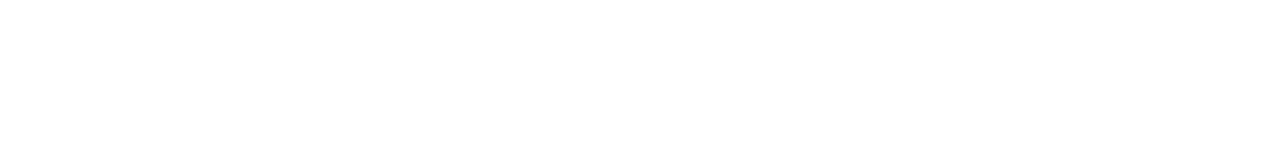
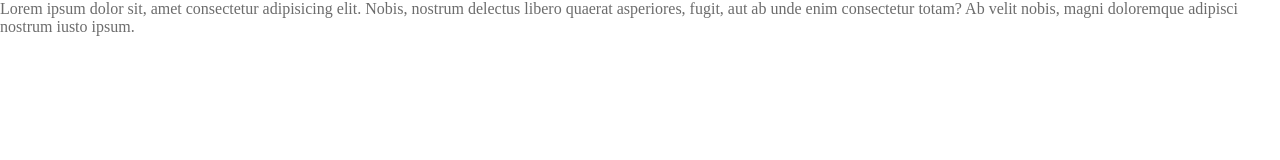
Before and after one commit to vitorbv/Projeto-Travelgram, a plain HTML site: page index.html in a window 1280 px wide. Drawn offline with Linux system fonts and the light colour scheme.

Commit message:
inicial style guide

```diff
--- a/index.html
+++ b/index.html
@@ -7,6 +7,6 @@
   <link rel="stylesheet" href="styles/index.css">
 </head>
 <body>
-
+  <p>Lorem ipsum dolor sit, amet consectetur adipisicing elit. Nobis, nostrum delectus libero quaerat asperiores, fugit, aut ab unde enim consectetur totam? Ab velit nobis, magni doloremque adipisci nostrum iusto ipsum.</p>
 </body>
 </html>
--- a/styles/global.css
+++ b/styles/global.css
@@ -3,3 +3,18 @@
   padding: 0;
   box-sizing: border-box;
 }
+
+:root {
+  --brand-color: #EF5F4C;
+  --shape-transparency: hwb(0 100% 0% / 0.56);
+  --background-color: #FFFFFF;
+  --surface-color: #F5F5F5;
+  --skeleton-color: #D9D9D9;
+  --text-color-primary: #313131;
+  --text-color-secondary: #6C6C6C;
+}
+
+body {
+  color: var(--text-color-secondary);
+  background-color: var(--background-color);
+}
```
Also changed, not shown: Assets/AirplaneTilt.svg (added), Assets/Image 01.png (added), Assets/Image 02.png (added), Assets/Image 03.png (added), Assets/Image 04.png (added), Assets/Image 05.png (added), Assets/Image 06.png (added), Assets/Image 07.png (added), Assets/Image 08.png (added), Assets/Image 09.png (added), Assets/Image 10.png (added), Assets/Image 11.png (added), Assets/Image.svg (added), Assets/Logo.svg (added), 2 more files, 1 other file.
